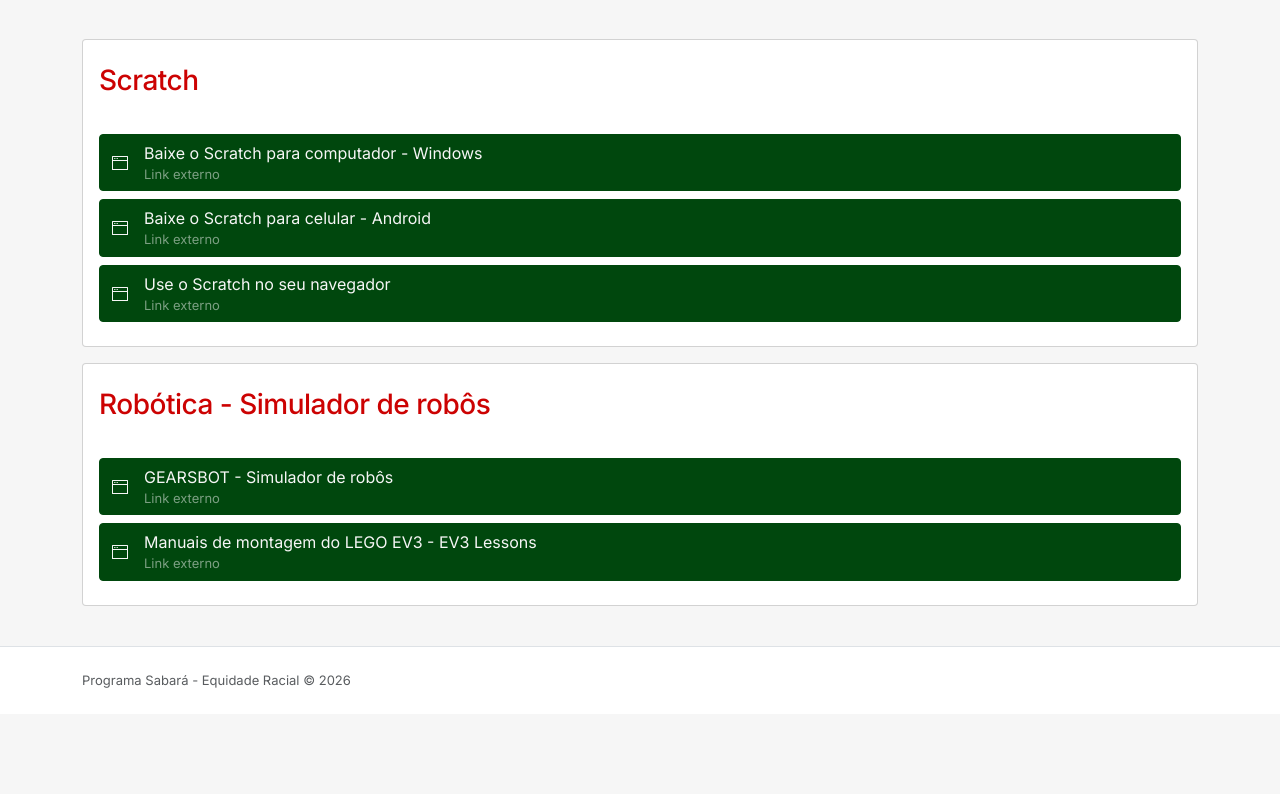
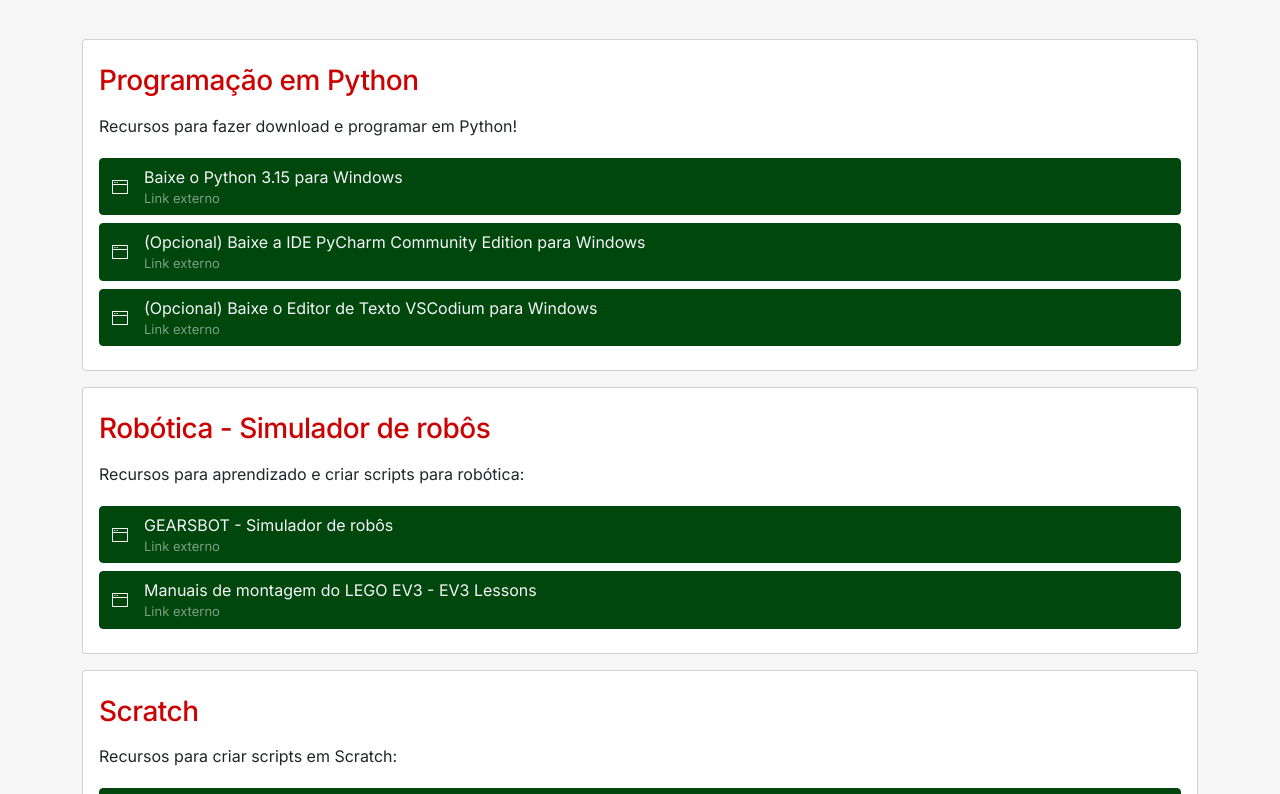
Before and after one commit to gabriersdev/ps-equidade, a Next.js app: page /resources in a window 1280 px wide. Shown: the part 626-1420 px from the top of the page. Before the commit the page ends 1340 px from the top, so only its background shows below. Built offline with nearby package versions, Linux system fonts and the light colour scheme; a web font is replaced by a local one.

Commit message:
feat: atualização de conteúdos e componentes da UI

```diff
--- a/components/page-heading.tsx
+++ b/components/page-heading.tsx
@@ -69,7 +69,7 @@
         style={{color: 'var(--primary-color)', letterSpacing: "-0.5px", ...style}}
         {...props}
       >
-        {title}
+        {renderText(title)}
       </h1>
       {subtitle && <div className="mt-n1">{subtitle}</div>}
     </div>
--- a/resources/educational-resources-data.ts
+++ b/resources/educational-resources-data.ts
@@ -3,7 +3,7 @@
 export const educationalResourcesData: ResourceCardProps[] = [
   {
     title: "Scratch",
-    description: "",
+    description: "Recursos para criar scripts em Scratch:",
     links: [
       {
         title: "Baixe o Scratch para computador - Windows",
@@ -21,7 +21,7 @@
   },
   {
     title: "Robótica - Simulador de robôs",
-    description: "",
+    description: "Recursos para aprendizado e criar scripts para robótica:",
     links: [
       {
         title: "GEARSBOT - Simulador de robôs",
@@ -32,5 +32,23 @@
         url: "https://ev3lessons.com/pt/RobotDesigns.html"
       }
     ]
+  },
+  {
+    title: "Programação em Python",
+    description: "Recursos para fazer download e programar em Python!",
+    links: [
+      {
+        title: "Baixe o Python 3.15 para Windows",
+        url: "https://www.python.org/ftp/python/3.15.0/python-3.15.0-amd64.exe",
+      },
+      {
+        title: "(Opcional) Baixe a IDE PyCharm Community Edition para Windows",
+        url: "https://download.jetbrains.com/python/pycharm-2025.3.exe"
+      },
+      {
+        title: "(Opcional) Baixe o Editor de Texto VSCodium para Windows",
+        url: "https://github.com/VSCodium/vscodium/releases/download/1.135.06055/VSCodiumUserSetup-x64-1.135.06055.exe"
+      }
+    ]
   }
-]
+].reverse()
```
